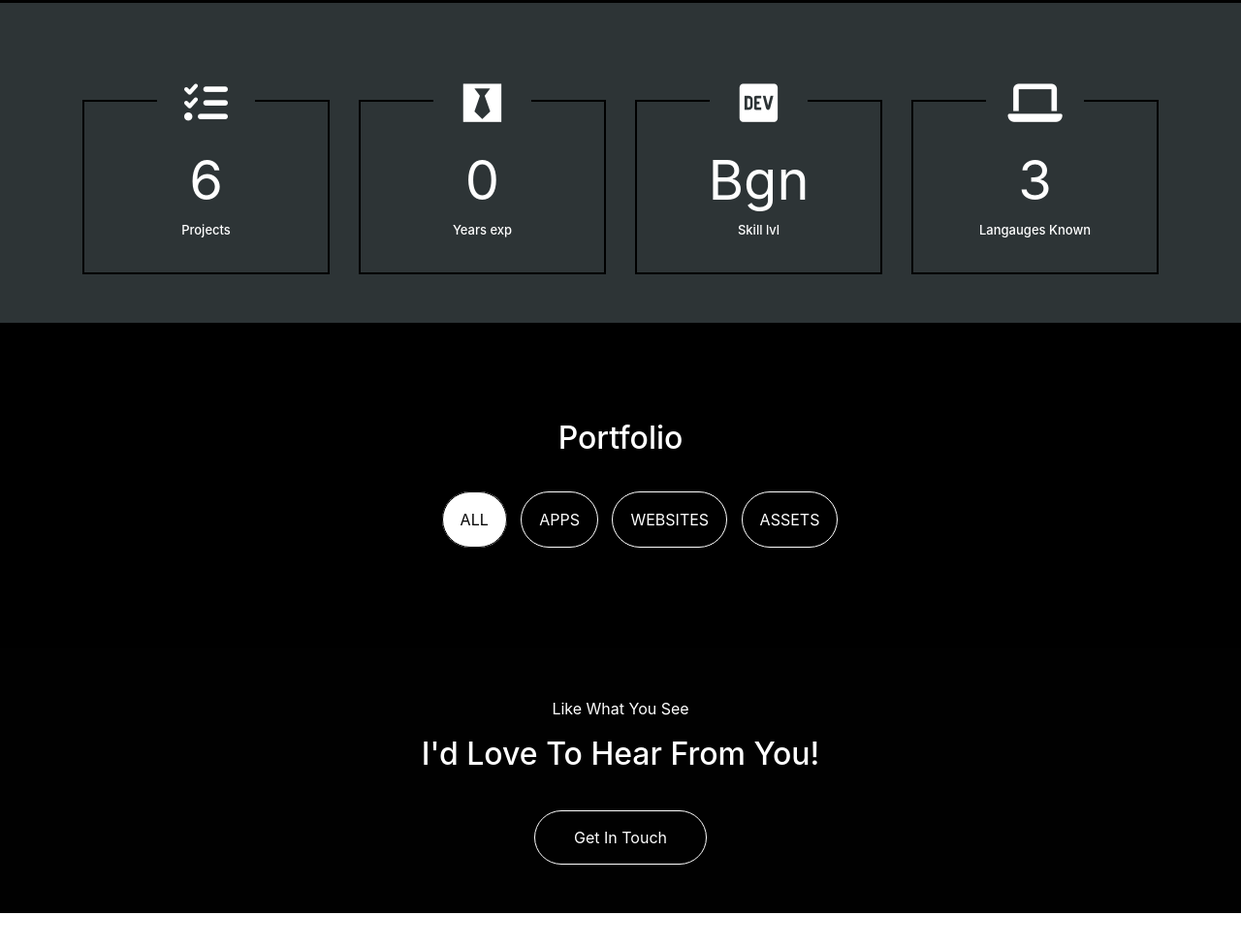
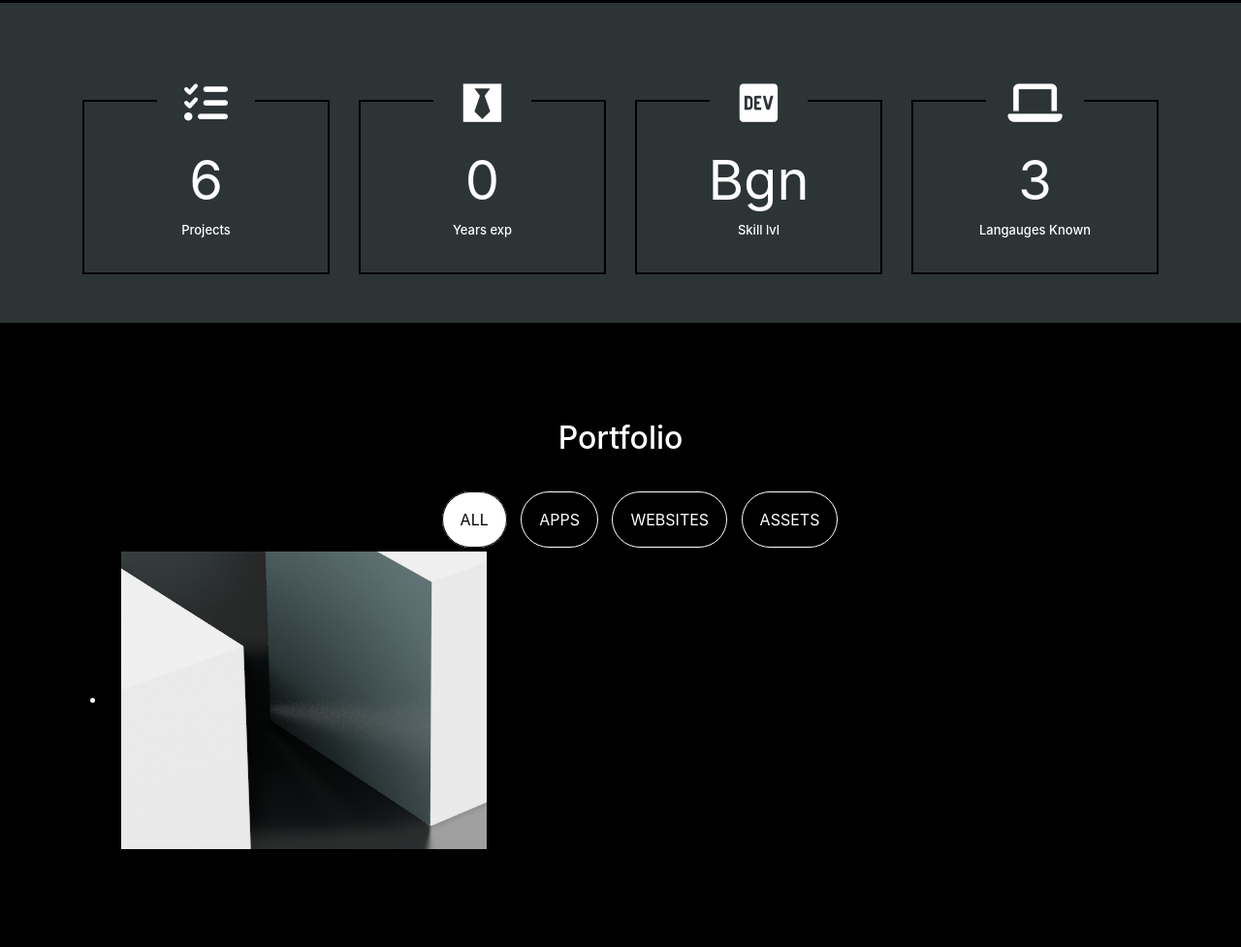
Before and after one commit to nreddystudent/CV, a plain HTML site: page index.html in a window 1280 px wide. Shown: the part 1820-2797 px from the top of the page at 97% size. Before the commit the page ends 2762 px from the top, so only its background shows below. Drawn offline with nearby package versions, Linux system fonts and the light colour scheme.

Commit message:
added portfolio p1

```diff
--- a/index.html
+++ b/index.html
@@ -172,6 +172,15 @@
                             <li><a href="#" data-filter=".assets">ASSETS</a></li>
                         </ul>
                     </div>
+                    <div class="itemsContainer">
+                        <ul class="items">
+                            <li class="apps col-xs-6 col-sm-4 col-md-3 col-lg-3">
+                                <div class="item">
+                                    <img src="Portfolio/Thumbnails/FirstRender-square.png" alt=""/>
+                                </div>
+                            </li>
+                        </ul>
+                    </div>
                 </div>
             </div>
         </div>
```
Also changed, not shown: Portfolio/Thumbnails/FirstRender-square.png (added), 1 other file.
